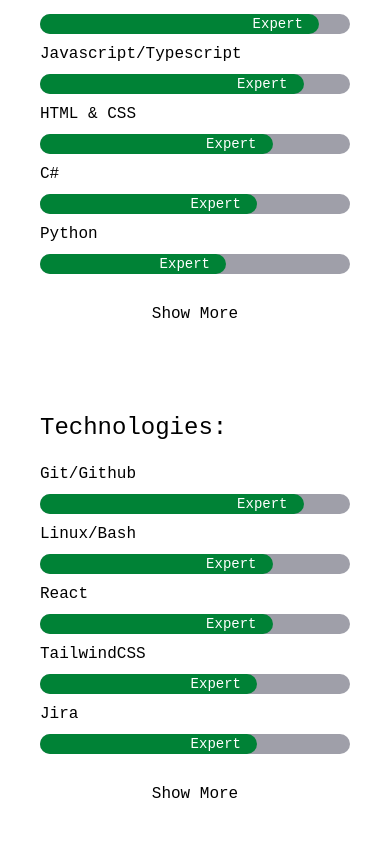
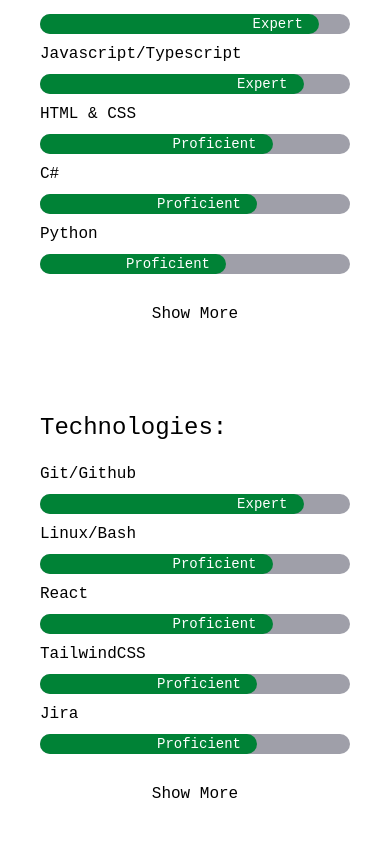
Before and after one commit to hagensv-web/hagensv-portfolio, a Next.js app: page / in a window 390 px wide. Shown: the part 3102-3944 px from the top of the page. Built offline with nearby package versions, Linux system fonts and the light colour scheme.

Commit message:
Change proficiency label breakpoints

```diff
--- a/data/skills.ts
+++ b/data/skills.ts
@@ -1,10 +1,10 @@
 import { Skill } from "./resume"
 
 export const getProficiencyLabel = (proficiency: number) => {
-    if (proficiency <= 0.35){
+    if (proficiency <= 0.40){
         return "Novice"
     }
-    if (proficiency <= 0.55){
+    if (proficiency <= 0.75){
         return "Proficient"
     }
     if (proficiency <= 0.90){
```
